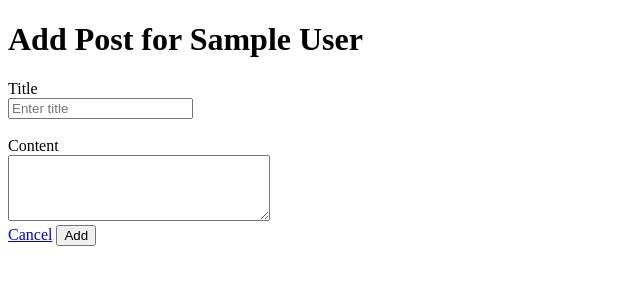
After one commit to Azzam204/Springboard, a Flask app: page /users/1/posts/new in a window 1280 px wide. The commit adds this page. Shown: the top 300 px of the page, without its empty margins (0-640 px from the left). Run offline with Flask 3, Linux system fonts and the light colour scheme; tables that the repository leaves empty hold one stand-in row (values such as "Sample post").

Commit message:
added to blogly

```diff
--- a/sql/flask-blogly/app.py
+++ b/sql/flask-blogly/app.py
@@ -1,7 +1,7 @@
 """Blogly application."""
 from flask import Flask, request, render_template,  redirect, flash, session
 from flask_debugtoolbar import DebugToolbarExtension
-from models import db, connect_db, User
+from models import db, connect_db, User, Post
 
 app = Flask(__name__)
 
@@ -36,9 +36,9 @@ def create_user():
         new_user = User(first_name=first_name,
                         last_name=last_name,
                         image_url=image_url if image_url else None)
-        with app.app_context():
-            db.session.add(new_user)
-            db.session.commit()
+
+        db.session.add(new_user)
+        db.session.commit()
         return redirect('/users')
     else:
         return render_template('add_user.html')
@@ -46,7 +46,8 @@ def create_user():
 @app.route('/users/<int:user_id>')
 def show_user(user_id):
     user = User.query.get_or_404(user_id)
-    return render_template('details.html', user=user)
+    posts = Post.query.filter_by(user_id = user_id).all()
+    return render_template('user_details.html', user=user, posts = posts)
 
 @app.route('/users/<int:user_id>/edit', methods = ['POST','GET'])
 def edit_user(user_id):
@@ -67,3 +68,48 @@ def delete_user(user_id):
     user.delete()
     db.session.commit()
     return redirect('/users')
+
+@app.route('/users/<int:id>/posts/new', methods= ['POST','GET'])
+def add_post(id):
+    if request.form.get('title'):
+        title = request.form['title']
+        content = request.form['content']
+
+        new_post = Post(title=title,
+                        content=content,
+                        user_id=id)
+        db.session.add(new_post)
+        db.session.commit()
+        return redirect(f'/users/{id}')
+    else:
+        user = User.query.get_or_404(id)
+        return render_template('post_form.html', user=user)
+
+@app.route('/posts/<int:post_id>')
+def show_post(post_id):
+    post = Post.query.get_or_404(post_id)
+    return render_template('post_details.html', post=post)
+
+@app.route('/posts/<int:post_id>/edit', methods = ['POST','GET'])
+def edit_post(post_id):
+    if request.form.get('title'):
+        post = Post.query.get_or_404(post_id)
+        post.title = request.form['title']
+        post.content = request.form['content']
+
+        db.session.add(post)
+        db.session.commit()
+        return redirect(f'/posts/{post_id}')
+    else:
+        post = Post.query.get_or_404(post_id)
+        return render_template('edit_post.html', post = post)
+
+
+@app.route('/posts/<int:post_id>/delete')
+def delete_post(post_id):
+    post_q = Post.query.filter_by(id = post_id)
+    post = Post.query.get(post_id)
+    user_id = post.user_id
+    post_q.delete()
+    db.session.commit()
+    return redirect(f'/users/{user_id}')
--- /dev/null
+++ b/sql/flask-blogly/templates/post_form.html
@@ -0,0 +1,26 @@
+{% extends 'base.html' %}
+
+{% block title %} New Post Form {% endblock %}
+
+{% block content %}
+<h1>Add Post for {{user.first_name}} {{user.last_name}}</h1>
+
+<form action="/users/{{user.id}}/posts/new" method="POST">
+    <div>
+        <label for="title">Title</label>
+    </div>
+    <div>
+        <input type="text" name="title" placeholder="Enter title" required>
+    </div>
+    <br>
+    <div>
+        <label for="content">Content</label>
+    </div>
+    <textarea name="content" id="content" cols="30" rows="4"></textarea>
+    <div>
+    <a href="/users/{{user.id}}">Cancel</a>
+    <button>Add</button>
+    </div>
+</form>
+
+{% endblock %}
```
Also changed, not shown: sql/flask-blogly/models.py (+25 -0 lines), sql/flask-blogly/templates/edit_post.html (added, +26 -0 lines), sql/flask-blogly/templates/post_details.html (added, +17 -0 lines), sql/flask-blogly/templates/user_details.html (renamed from sql/flask-blogly/templates/details.html, +15 -4 lines).
